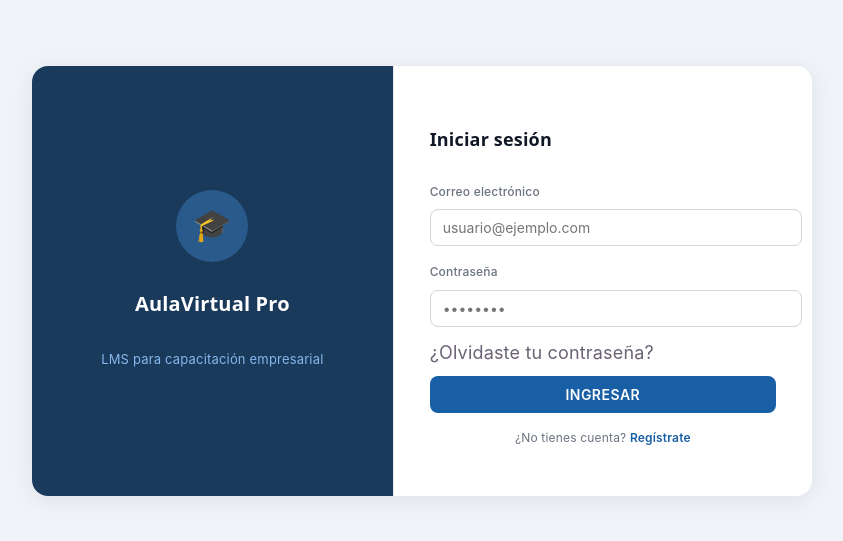
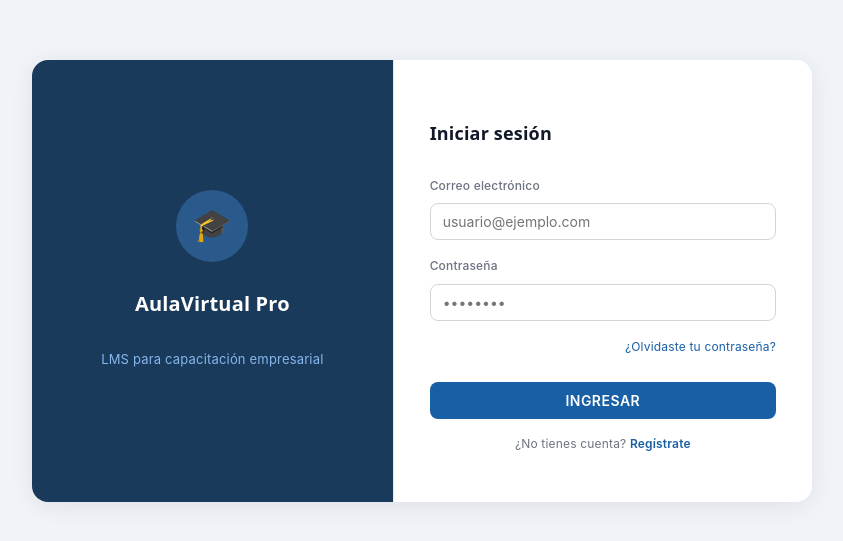
Before and after one commit to anyelohm117/AulaVirtualPro-EqAlfa, a React app in the folder frontend/: page /login in a window 1280 px wide. Shown: the part 155-696 px from the top of the page, without its empty margins (218-1061 px from the left). Built offline with nearby package versions, Linux system fonts and the light colour scheme; the HTML template or start-up script is replaced by a standard one.

Commit message:
Update LoginPage.jsx

```diff
--- a/frontend/src/pages/LoginPage.jsx
+++ b/frontend/src/pages/LoginPage.jsx
@@ -3,33 +3,6 @@ import { useNavigate } from "react-router-dom";
 import { useAuth } from "../context/AuthContext";
 import api from "../services/api";
 
-/*export default function LoginPage() {
-  const [email, setEmail] = useState("");
-  const [password, setPassword] = useState("");
-  const [error, setError] = useState("");
-  const [loading, setLoading] = useState(false);
-  const { login } = useAuth();
-  const navigate = useNavigate();
-
-  const handleLogin = async (e) => {
-    e.preventDefault();
-    setError("");
-    if (!email || !password) {
-      setError("Credenciales inválidas");
-      return;
-    }
-    setLoading(true);
-    try {
-      const res = await api.post("/auth/login", { email, password });
-      login(res.data.token, res.data.usuario);
-      navigate("/catalog");
-    } catch (err) {
-      setError("Credenciales inválidas");
-    } finally {
-      setLoading(false);
-    }
-  };
-  */
 export default function LoginPage() {
   const [email, setEmail] = useState("");
   const [password, setPassword] = useState("");
@@ -42,17 +15,26 @@ export default function LoginPage() {
     e.preventDefault();
     setError("");
     if (!email || !password) {
-      setError("Inicie sesión con cualquier correo y contraseña para continuar");
+      setError("Ingresa tu correo y contraseña.");
       return;
     }
     setLoading(true);
     try {
       const res = await api.post("/auth/login", { email, password });
-      login(res.data.token, res.data.usuario);
-      navigate("/catalog");
+      const { token, usuario } = res.data;
+      login(token, usuario);
+
+      // Redirección según rol
+      if (usuario.rol === "admin") {
+        navigate("/admin");
+      } else if (usuario.rol === "instructor") {
+        navigate("/teacher");
+      } else {
+        navigate("/catalog");
+      }
     } catch (err) {
-      setError("Credenciales inválidas");
-      navigate("/catalog");
+      const msg = err.response?.data?.error || "Credenciales inválidas";
+      setError(msg);
     } finally {
       setLoading(false);
     }
@@ -99,10 +81,12 @@ export default function LoginPage() {
 
             <span style={styles.forgot}>¿Olvidaste tu contraseña?</span>
 
+            {error && <p style={styles.error}>{error}</p>}
+
             <button type="submit" style={styles.btn} disabled={loading}>
               {loading ? "Ingresando..." : "INGRESAR"}
             </button>
-            <br />
+
             <p style={{ textAlign: "center", fontSize: "12px", color: "#6b7280", marginTop: "12px" }}>
               ¿No tienes cuenta?{" "}
               <span
@@ -112,7 +96,6 @@ export default function LoginPage() {
                 Regístrate
               </span>
             </p>
-            {error && <p style={styles.error}>{error}</p>}
           </form>
         </div>
       </div>
@@ -159,21 +142,9 @@ const styles = {
     justifyContent: "center",
   },
   logoIcon: { fontSize: "32px" },
-  appName: {
-    color: "#fff",
-    fontSize: "20px",
-    fontWeight: "600",
-    textAlign: "center",
-  },
-  appSub: {
-    color: "#85B7EB",
-    fontSize: "13px",
-    textAlign: "center",
-  },
-  divider: {
-    width: "1px",
-    backgroundColor: "#e5e7eb",
-  },
+  appName: { color: "#fff", fontSize: "20px", fontWeight: "600", textAlign: "center" },
+  appSub: { color: "#85B7EB", fontSize: "13px", textAlign: "center" },
+  divider: { width: "1px", backgroundColor: "#e5e7eb" },
   right: {
     flex: 1.2,
     padding: "2.5rem 2rem",
@@ -182,20 +153,9 @@ const styles = {
     justifyContent: "center",
     overflowY: "auto",
   },
-  title: {
-    fontSize: "18px",
-    fontWeight: "600",
-    color: "#111827",
-    marginBottom: "1.5rem",
-  },
+  title: { fontSize: "18px", fontWeight: "600", color: "#111827", marginBottom: "1.5rem" },
   field: { marginBottom: "0.75rem" },
-  label: {
-    display: "block",
-    fontSize: "12px",
-    fontWeight: "500",
-    color: "#6b7280",
-    marginBottom: "4px",
-  },
+  label: { display: "block", fontSize: "12px", fontWeight: "500", color: "#6b7280", marginBottom: "4px" },
   input: {
     width: "100%",
     padding: "9px 12px",
@@ -206,6 +166,15 @@ const styles = {
     fontFamily: "Inter, sans-serif",
     color: "#111827",
     backgroundColor: "#fff",
+    boxSizing: "border-box",
+  },
+  forgot: {
+    display: "block",
+    textAlign: "right",
+    fontSize: "12px",
+    color: "#185FA5",
+    cursor: "pointer",
+    marginBottom: "1rem",
   },
   btn: {
     width: "100%",
@@ -219,23 +188,7 @@ const styles = {
     cursor: "pointer",
     letterSpacing: "0.5px",
     fontFamily: "Inter, sans-serif",
-    marginTop: "10px",
+    marginTop: "4px",
   },
-  error: {
-    textAlign: "center",
-    fontSize: "12px",
-    color: "#DC2626",
-    marginBottom: "8px",
-  },
-  loginLink: {
-    textAlign: "center",
-    fontSize: "12px",
-    color: "#6b7280",
-    marginTop: "12px",
-  },
-  loginLinkBtn: {
-    color: "#185FA5",
-    cursor: "pointer",
-    fontWeight: "600",
-  },
+  error: { textAlign: "center", fontSize: "12px", color: "#DC2626", marginBottom: "8px" },
 };
```
